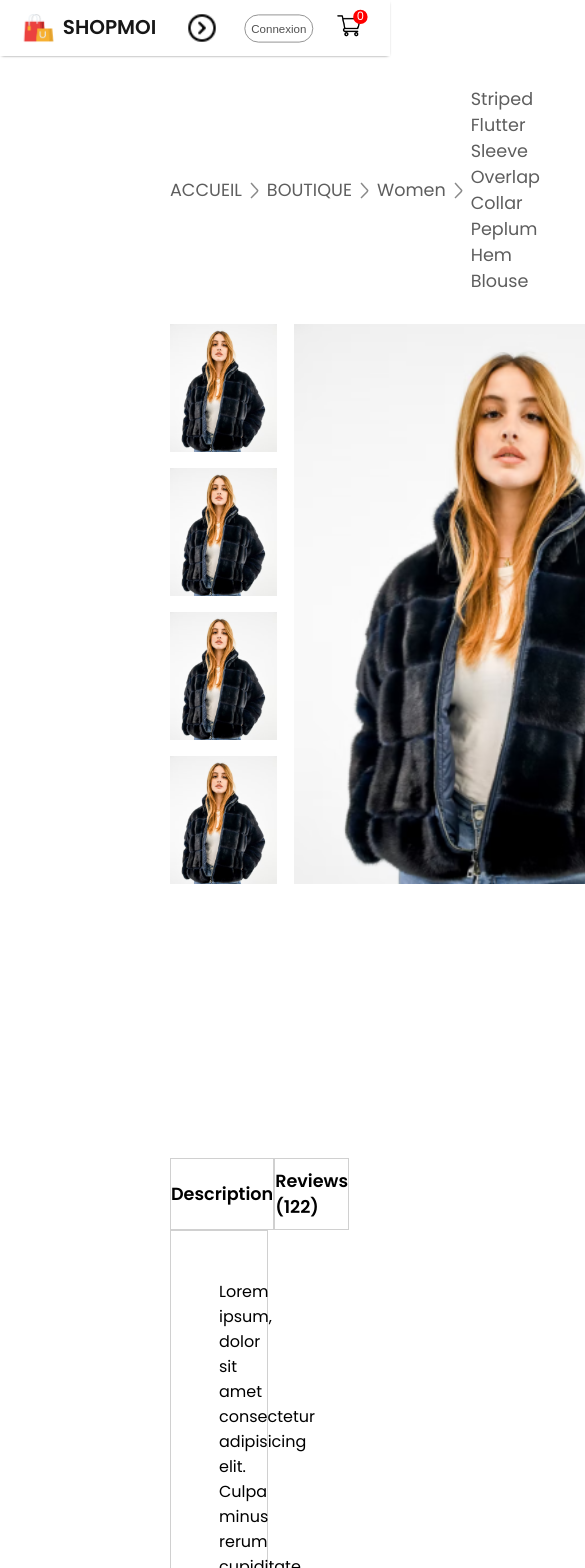
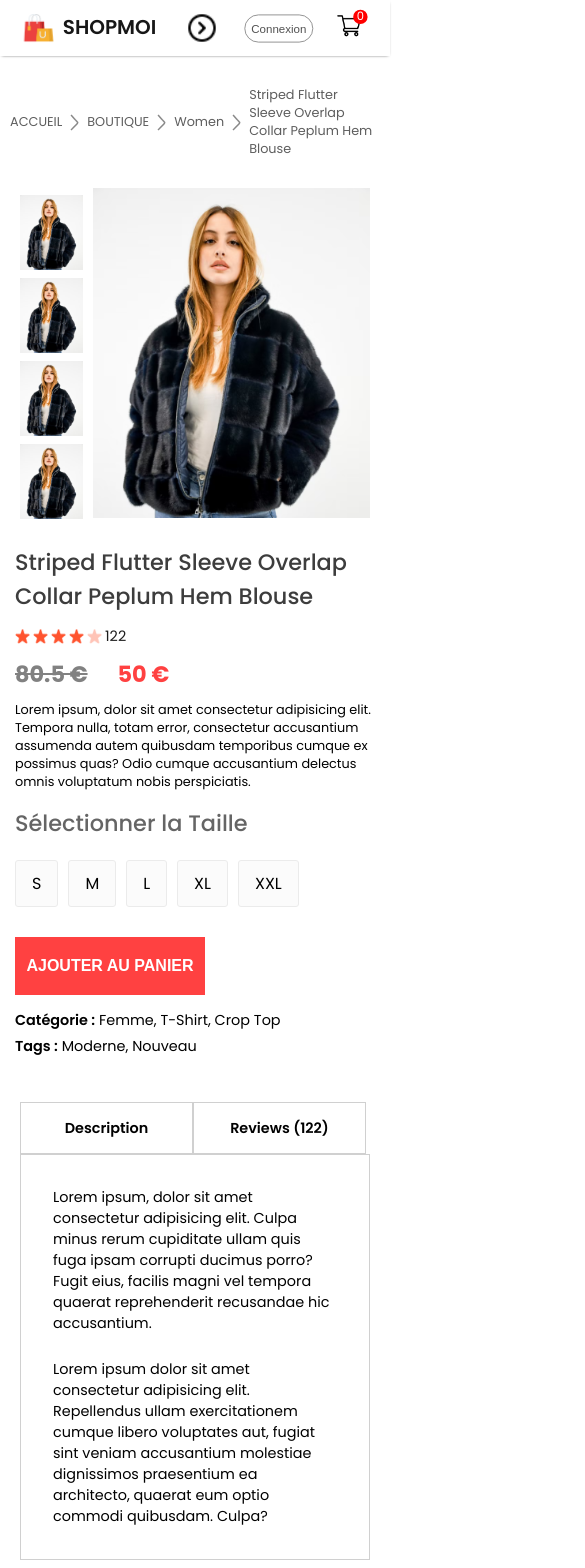
Before and after one commit to jujudev7/E-commerce, a React (Create React App) app in the folder frontend/: page /product/1 in a window 390 px wide. Shown: the top 1568 px of the page, 585 px wide, since content can reach past the window. Built offline with nearby package versions, Linux system fonts and the light colour scheme.

Commit message:
responsive Breadcrumb, ProductDisplay & DescriptionBox

```diff
--- a/frontend/src/Components/Breadcrumb/Breadcrumb.css
+++ b/frontend/src/Components/Breadcrumb/Breadcrumb.css
@@ -8,3 +8,30 @@
   margin: 30px 170px;
   text-transform: capitalize;
 }
+
+@media (max-width: 1280px) {
+  .breadcrumb {
+    margin: 30px 50px;
+    font-size: 1rem;
+  }
+}
+
+@media (max-width: 1024px) {
+  .breadcrumb {
+    margin: 30px 30px;
+    font-size: 0.9rem;
+  }
+}
+
+@media (max-width: 800px) {
+  .breadcrumb {
+    margin: 30px 10px;
+    font-size: 0.8rem;
+  }
+}
+
+@media (max-width: 50px) {
+  .breadcrumb {
+    font-size: 0.6rem;
+  }
+}
--- a/frontend/src/Components/DescriptionBox/DescriptionBox.css
+++ b/frontend/src/Components/DescriptionBox/DescriptionBox.css
@@ -29,3 +29,27 @@
   padding: 48px;
   padding-bottom: 70px;
 }
+
+@media (max-width: 1280px) {
+  .descriptionbox {
+    margin: 30px 60px;
+  }
+}
+
+@media (max-width: 1024px) {
+  .descriptionbox-nav-box {
+    font-size: 0.9rem;
+    height: 50px;
+  }
+}
+
+@media (max-width: 800px) {
+  .descriptionbox {
+    margin: 40px 20px;
+  }
+
+  .descriptionbox-description {
+    font-size: 0.9rem;
+    padding: 32px;
+  }
+}
--- a/frontend/src/Components/ProductDisplay/ProductDisplay.css
+++ b/frontend/src/Components/ProductDisplay/ProductDisplay.css
@@ -47,7 +47,7 @@
 
 .product-display-right-prices {
   display: flex;
-  margin: 30px 0px;
+  margin: 15px 0px;
   gap: 30px;
   font-size: 1.7rem;
   font-weight: 700;
@@ -88,7 +88,7 @@
 }
 
 .product-display-right button {
-  padding: 30px 40px;
+  padding: 25px 40px;
   width: 250px;
   font-size: 1rem;
   font-weight: 600;
@@ -107,3 +107,201 @@
 .product-display-right-category span {
   font-weight: 600;
 }
+
+@media (max-width: 1280px) {
+  .product-display {
+    margin: 0px 60px;
+  }
+  .product-display-left {
+    gap: 10px;
+  }
+  .product-display-img-list {
+    gap: 10px;
+  }
+  .product-display-img-list img {
+    height: 120px;
+  }
+  .product-display-main-img {
+    width: auto;
+    height: 510px;
+  }
+  .product-display-right {
+    margin: 0px 30px;
+  }
+
+  .product-display-right h1 {
+    font-size: 1.6rem;
+    line-height: unset;
+  }
+  .product-display-right-stars {
+    gap: 3px;
+    font-size: 0.9rem;
+  }
+  .product-display-right-prices {
+    margin: 10px 0px;
+    font-size: 1.4rem;
+  }
+  .product-display-right-description {
+    font-size: 0.9rem;
+  }
+  .product-display-right-size h1 {
+    margin-top: 20px;
+    font-size: 1.3rem;
+  }
+  .product-display-right-sizes div {
+    padding: 14px 20px;
+  }
+  .product-display-right button {
+    width: 200px;
+    padding: 20px 0px;
+    margin-bottom: 20px;
+  }
+  .product-display-right-category {
+    margin-top: 5px;
+    font-size: 1rem;
+  }
+}
+
+@media (max-width: 1024px) {
+  .product-display {
+    margin: 0px 30px;
+  }
+  .product-display-left {
+    gap: 5px;
+  }
+  .product-display-img-list img {
+    height: 80px;
+  }
+  .product-display-main-img {
+    height: 350px;
+  }
+  .product-display-right h1 {
+    font-size: 1.4rem;
+  }
+  .product-display-right-stars img {
+    width: 15px;
+  }
+  .product-display-right-description {
+    font-size: 0.9rem;
+  }
+  .product-display-right-sizes {
+    padding: 10px 0px;
+  }
+
+  .product-display-right-sizes div {
+    padding: 10px 16px;
+    font-size: 0.8rem;
+  }
+  .product-display-right button {
+    width: 190px;
+    padding: 15px 10px;
+    margin-bottom: 10px;
+    font-size: 1rem;
+  }
+  .product-display-right-category {
+    font-size: 0.8rem;
+  }
+}
+
+@media (max-width: 800px) {
+  .product-display {
+    margin: 0px 10px;
+  }
+  .product-display-left {
+    gap: 0px;
+    flex-direction: column-reverse;
+    align-items: center;
+    justify-content: start;
+  }
+  .product-display-img-list {
+    flex-direction: row;
+    gap: 6px;
+  }
+  .product-display-img-list img {
+    height: 70px;
+  }
+  .product-display-main-img {
+    height: 300px;
+  }
+
+  .product-display-right h1 {
+    font-size: 1rem;
+  }
+  .product-display-right-stars img {
+    width: 13px;
+  }
+  .product-display-right-description {
+    font-size: 0.8rem;
+  }
+  .product-display-right-size h1 {
+    margin-top: 10px 0px;
+  }
+  .product-display-right-sizes {
+    margin-top: 10px;
+    gap: 5px;
+  }
+  .product-display-right-sizes div {
+    padding: 4px 11px;
+  }
+  .product-display-right button {
+    width: 160px;
+    padding: 18px 0px;
+    font-size: 0.8rem;
+  }
+  .product-display-right-category {
+    margin-top: 5px;
+    font-size: 0.8rem;
+  }
+}
+
+@media (max-width: 500px) {
+  .product-display {
+    flex-direction: column;
+  }
+  .product-display-left {
+    gap: 10px;
+    flex-direction: row;
+    margin: auto;
+  }
+  .product-display-img-list {
+    flex-direction: column;
+    gap: 8px;
+  }
+  .product-display-img-list img {
+    height: 75px;
+  }
+  .product-display-main-img {
+    height: 330px;
+  }
+  .product-display-right {
+    margin: 5px;
+  }
+  .product-display-right h1 {
+    margin-top: 15px;
+    font-size: 1.4rem;
+    font-weight: 500;
+  }
+  .product-display-right-stars img {
+    width: 15px;
+  }
+  .product-display-right-description {
+    font-size: 0.8rem;
+  }
+  .product-display-right-sizes {
+    gap: 10px;
+    margin-top: 20px 0px;
+  }
+  .product-display-right-sizes div {
+    padding: 10px 16px;
+    font-size: 1rem;
+  }
+  .product-display-right button {
+    width: 190px;
+    padding: 20px 0px;
+    font-size: 1rem;
+  }
+  .product-display-right-category {
+    margin-top: 5px;
+    font-size: 0.9rem;
+  }
+}
```
